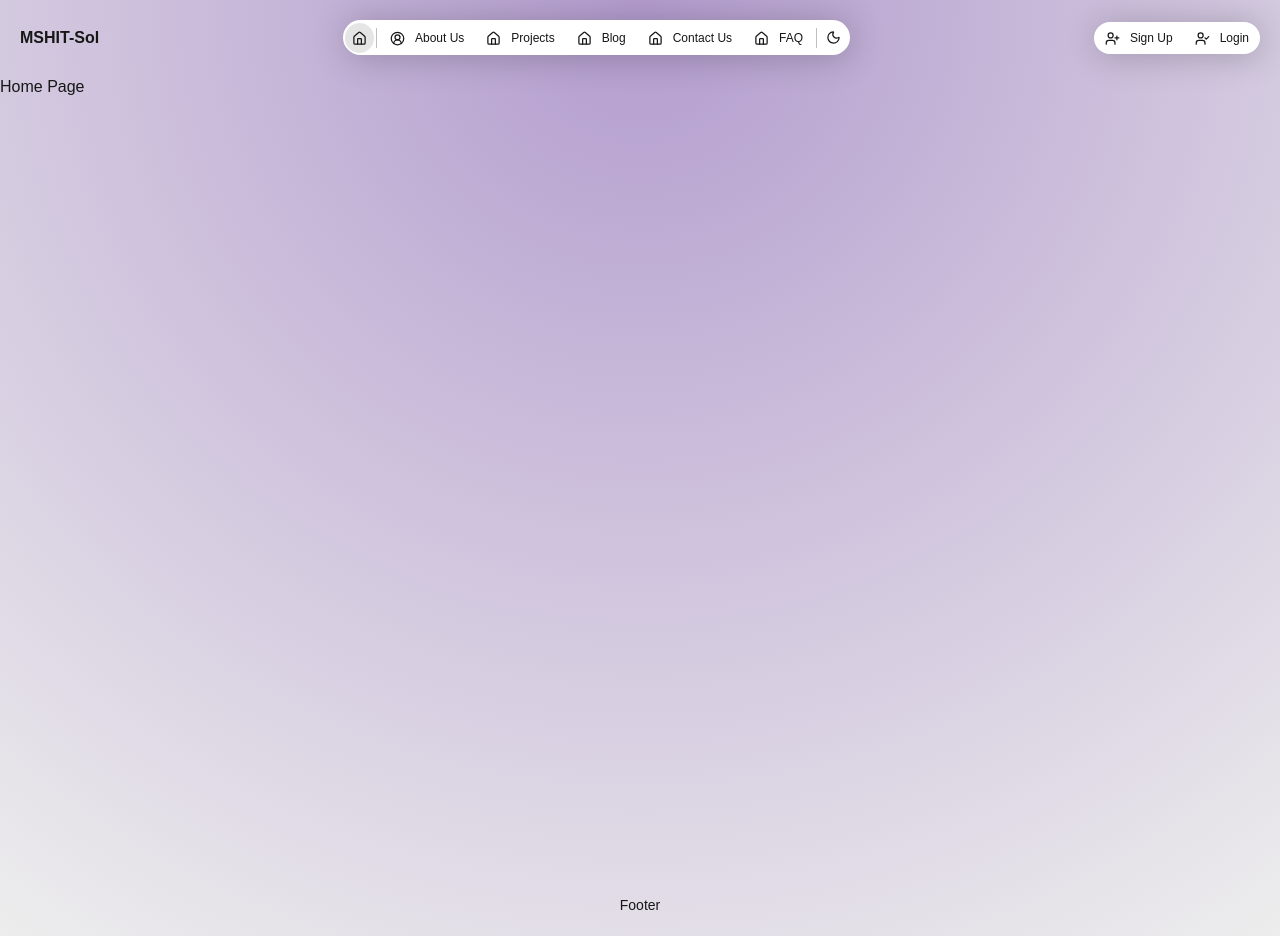
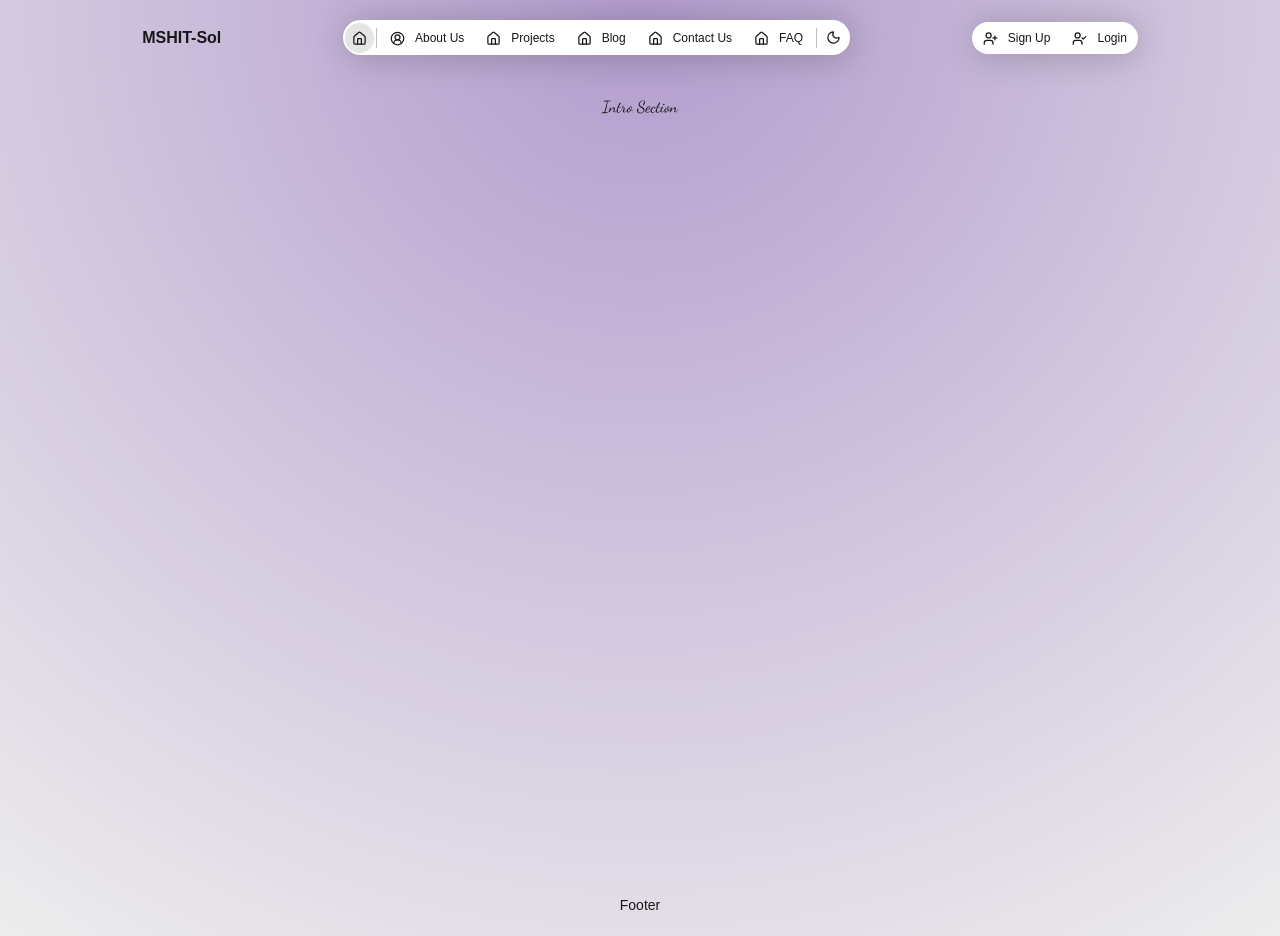
Before and after one commit to mshsun20/mshitsol, a Next.js app in the folder app/: page / in a window 1280 px wide. Built offline with nearby package versions, Linux system fonts and the light colour scheme.

Commit message:
custom pages and design started

```diff
--- /dev/null
+++ b/app/components/IntroSection/IntroPage.tsx
@@ -0,0 +1,9 @@
+import React from 'react'
+
+const IntroPage = () => {
+  return (
+    <div>Intro Section</div>
+  )
+}
+
+export default IntroPage
--- a/app/pages/about.tsx
+++ b/app/pages/About/about.tsx
@@ -1,4 +1,4 @@
-import AboutPage from '@/pages/About/AboutPage'
+import AboutPage from '@/components/AboutDetails/AboutPage'
 import Head from 'next/head'
 import React from 'react'
 
--- a/app/pages/_app.tsx
+++ b/app/pages/_app.tsx
@@ -11,6 +11,14 @@ import store, { persistor } from "@/redux/store";
 import { Store } from "@/config/axiosInstance";
 import { setupInterceptors } from "@/config/axiosInstance";
 import Snackbar from "@/utilities/Snackbar";
+import { Dancing_Script } from 'next/font/google';
+
+const dancingScript = Dancing_Script({
+  weight: ['400', '500', '600', '700'],
+  subsets: ['latin'],
+  display: 'swap',
+  variable: '--font-dancing-script',
+});
 
 function App({ Component, pageProps }: AppProps) {
   React.useEffect(() => {
--- a/app/pages/_document.tsx
+++ b/app/pages/_document.tsx
@@ -1,5 +1,4 @@
 import { Html, Head, Main, NextScript } from "next/document";
-import Header from "@/components/Header";
 
 export default function Document() {
   return (
@@ -11,6 +10,9 @@ export default function Document() {
           href="https://fonts.googleapis.com/css2?family=Inter:wght@400;500;600;700;800;900&display=swap"
           rel="stylesheet"
         />
+        {/* <link rel="preconnect" href="https://fonts.googleapis.com" />
+        <link rel="preconnect" href="https://fonts.gstatic.com" />
+        <link href="https://fonts.googleapis.com/css2?family=Dancing+Script:wght@400..700&display=swap" rel="stylesheet" /> */}
       </Head>
       <body className="antialiased">
         <Main />
--- a/app/pages/index.tsx
+++ b/app/pages/index.tsx
@@ -1,16 +1,5 @@
 import Head from "next/head";
-import Image from "next/image";
-import { Geist, Geist_Mono } from "next/font/google";
-
-// const geistSans = Geist({
-//   variable: "--font-geist-sans",
-//   subsets: ["latin"],
-// });
-
-// const geistMono = Geist_Mono({
-//   variable: "--font-geist-mono",
-//   subsets: ["latin"],
-// });
+import IntroPage from "@/components/IntroSection/IntroPage";
 
 export default function Home() {
   return (
@@ -66,7 +55,9 @@ export default function Home() {
       </Head>
 
       <main className="main-body">
-        <div>Home Page</div>
+        <div className="major-body">
+          <IntroPage />
+        </div>
       </main>
     </>
   );
--- a/app/styles/globals.css
+++ b/app/styles/globals.css
@@ -50,6 +50,7 @@ html {
 }
 body {
   background: var(--background);
+  /* width: 100vw; */
   color: var(--foreground);
   font-family: Arial, Helvetica, sans-serif;
 }
@@ -72,3 +73,18 @@ body {
 @import './header.css';
 @import './footer.css';
 @import './main.css';
+
+.main-body {
+  display: flex;
+  justify-content: flex-start;
+  align-items: center;
+  flex-direction: column;
+  min-height: 100vh;
+  font-size: 1.6rem;
+
+  .major-body {
+    width: auto;
+    padding: 2rem;
+    font-family: "Dancing Script", cursive;
+  }
+}
--- a/app/styles/header.css
+++ b/app/styles/header.css
@@ -1,9 +1,10 @@
+/* @import url("https://fonts.googleapis.com/css2?family=Dancing+Script:wght@400..700&display=swap"); */
 
 .header {
   position: sticky;
   top: 0;
   display: flex;
-  justify-content: space-between;
+  justify-content:space-evenly;
   align-items: center;
   flex-flow: row wrap;
   background-color: var(--background);
@@ -21,6 +22,7 @@
   width: auto;
 
   .logo {
+    font-family: "Dancing Script", cursive;
     text-decoration: none;
     color: var(--text-color);
     font-size: 2.4rem;
--- a/app/styles/main.css
+++ b/app/styles/main.css
@@ -34,7 +34,16 @@
 }
 
 /* Main Body styles */
-.main-body {
+/* .main-body {
+  display: flex;
+  justify-content: flex-start;
+  align-items: center;
+  flex-direction: column;
   min-height: 100vh;
   font-size: 1.6rem;
-}
+
+  .major-body {
+    width: auto;
+    padding: 2rem;
+  }
+} */
```
Also changed, not shown: app/components/AboutDetails/AboutPage.tsx (renamed from app/pages/About/AboutPage.tsx).
